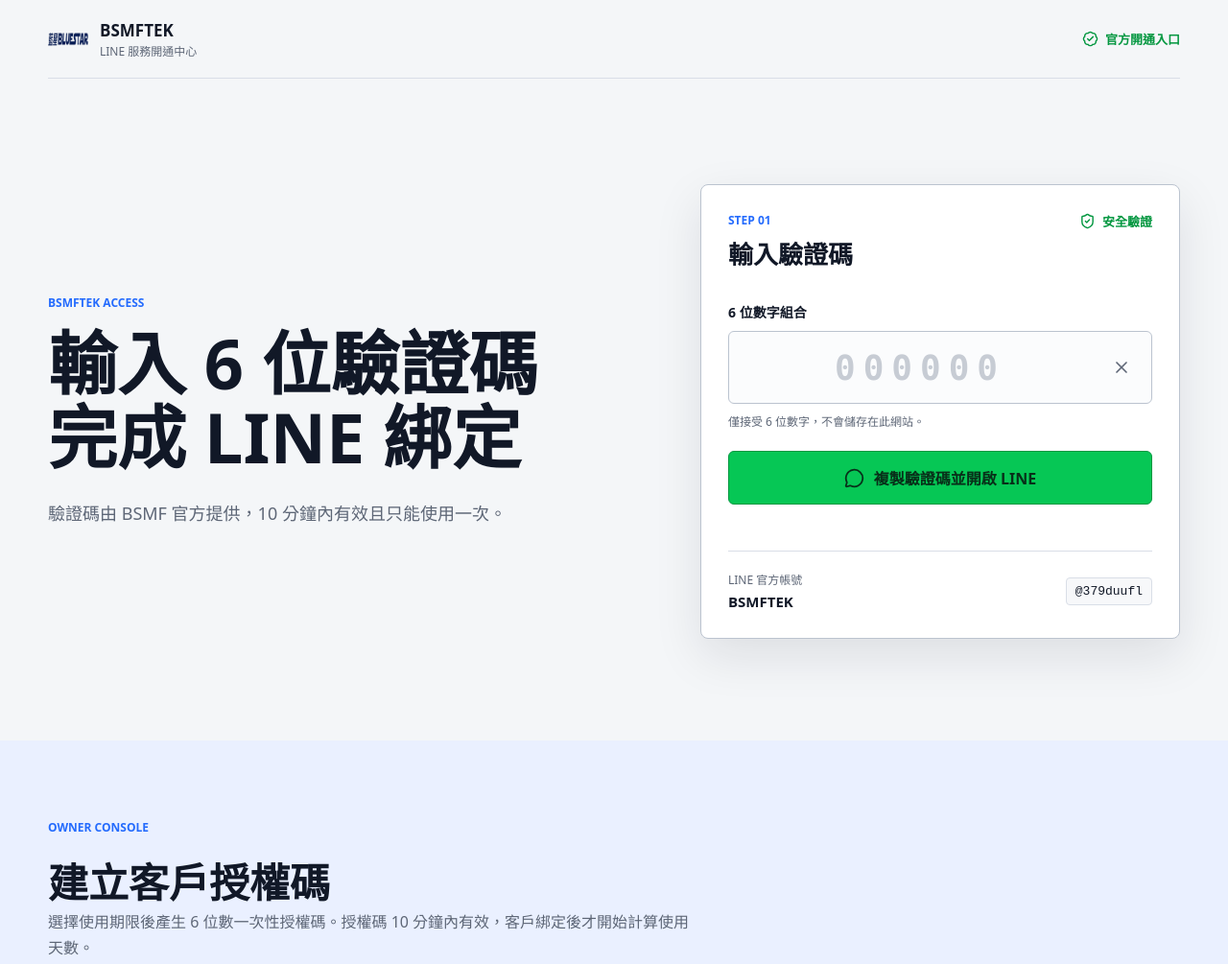
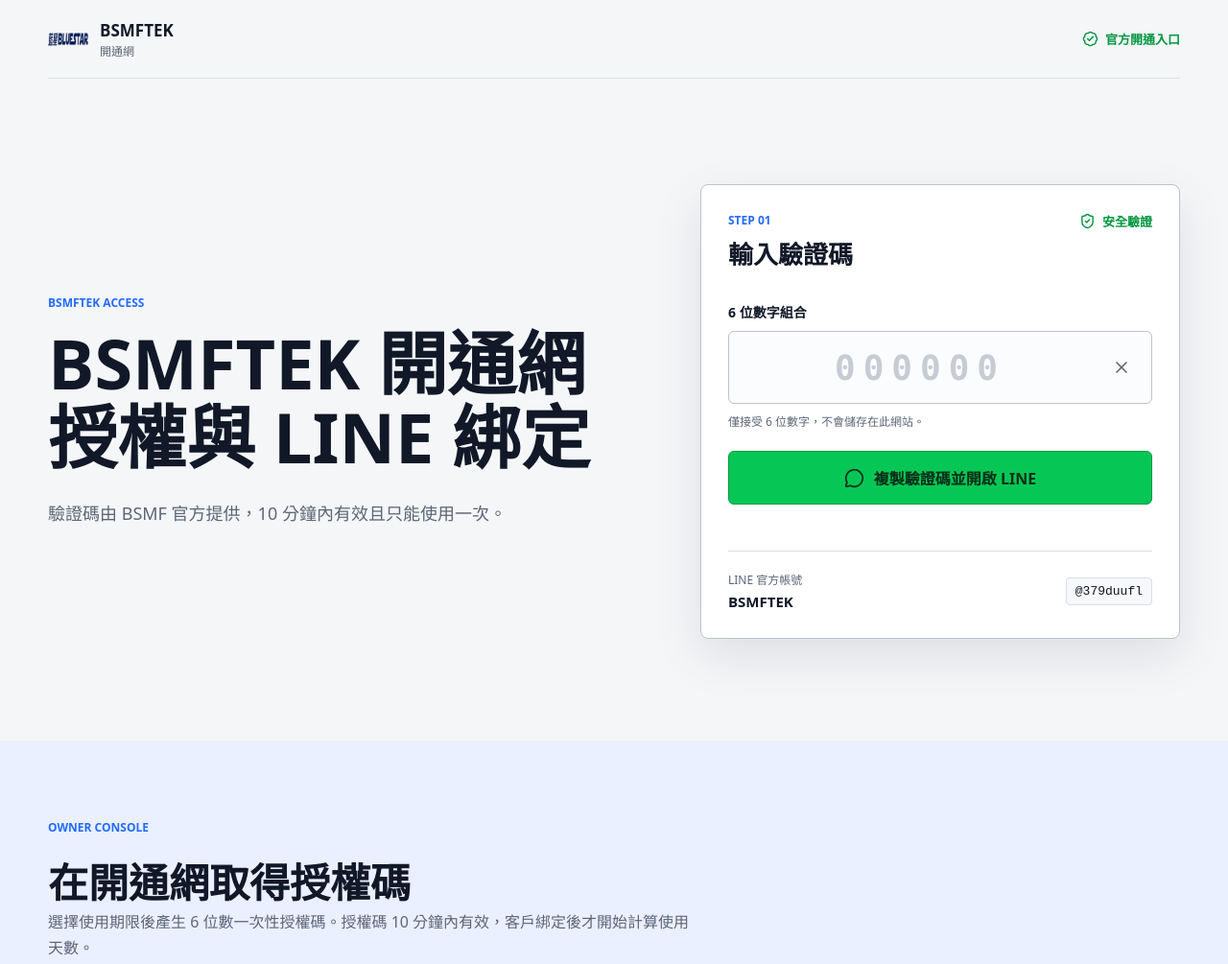
Before and after one commit to ohyagan-crypto/bsmftek-activation, a plain HTML site: page index.html in a window 1280 px wide. Shown: the top 1005 px of the page at 96% size. Drawn offline with nearby package versions, Linux system fonts and the light colour scheme.

Commit message:
Name site BSMFTEK activation portal

```diff
--- a/index.html
+++ b/index.html
@@ -4,9 +4,9 @@
   <meta charset="utf-8">
   <meta name="viewport" content="width=device-width, initial-scale=1">
   <meta name="theme-color" content="#111827">
-  <meta name="description" content="BSMFTEK LINE 官方帳號驗證碼開通入口。">
+  <meta name="description" content="BSMFTEK 開通網，可建立指定期限授權碼並完成 LINE 官方帳號綁定。">
   <meta http-equiv="Content-Security-Policy" content="default-src 'self'; img-src 'self' data:; style-src 'self'; script-src 'self' https://unpkg.com; connect-src 'self' https://*.trycloudflare.com; base-uri 'self'; form-action 'self'">
-  <title>BSMFTEK 驗證碼開通</title>
+  <title>BSMFTEK 開通網</title>
   <link rel="icon" href="assets/bluestar-logo.png">
   <link rel="stylesheet" href="styles.css">
 </head>
@@ -16,7 +16,7 @@
       <img src="assets/bluestar-logo.png" alt="BSMFTEK">
       <span>
         <strong>BSMFTEK</strong>
-        <small>LINE 服務開通中心</small>
+        <small>開通網</small>
       </span>
     </a>
     <span class="official-badge"><i data-lucide="badge-check" aria-hidden="true"></i> 官方開通入口</span>
@@ -26,7 +26,7 @@
     <section class="intro" aria-labelledby="page-title">
       <div class="intro-copy">
         <p class="eyebrow">BSMFTEK ACCESS</p>
-        <h1 id="page-title">輸入 6 位驗證碼<br>完成 LINE 綁定</h1>
+        <h1 id="page-title">BSMFTEK 開通網<br>授權與 LINE 綁定</h1>
         <p class="lead">驗證碼由 BSMF 官方提供，10 分鐘內有效且只能使用一次。</p>
       </div>
 
@@ -80,7 +80,7 @@
     <section class="generator" aria-labelledby="generator-title">
       <div class="section-heading generator-heading">
         <p class="eyebrow">OWNER CONSOLE</p>
-        <h2 id="generator-title">建立客戶授權碼</h2>
+        <h2 id="generator-title">在開通網取得授權碼</h2>
         <p>選擇使用期限後產生 6 位數一次性授權碼。授權碼 10 分鐘內有效，客戶綁定後才開始計算使用天數。</p>
       </div>
 
```
Also changed, not shown: README.md.
